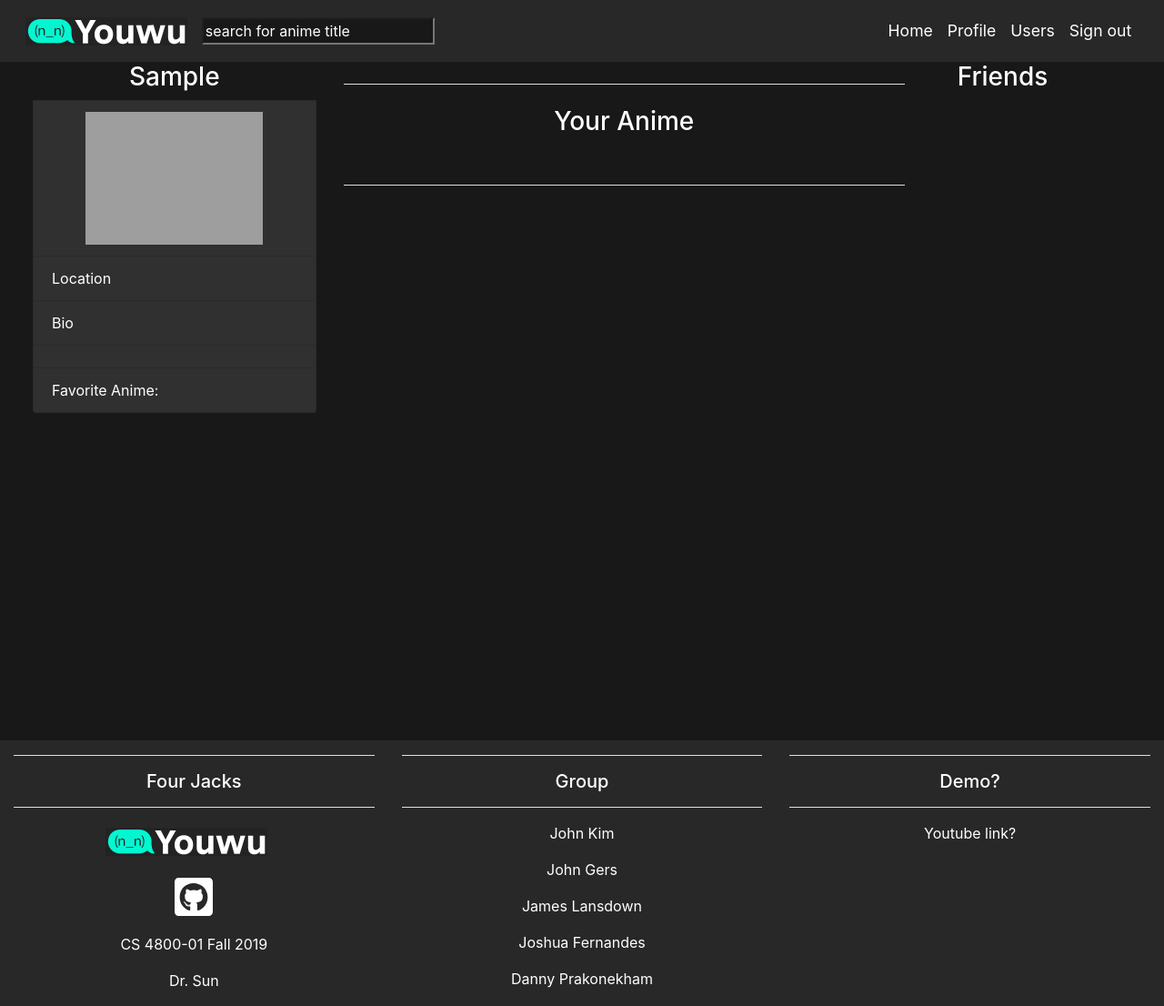
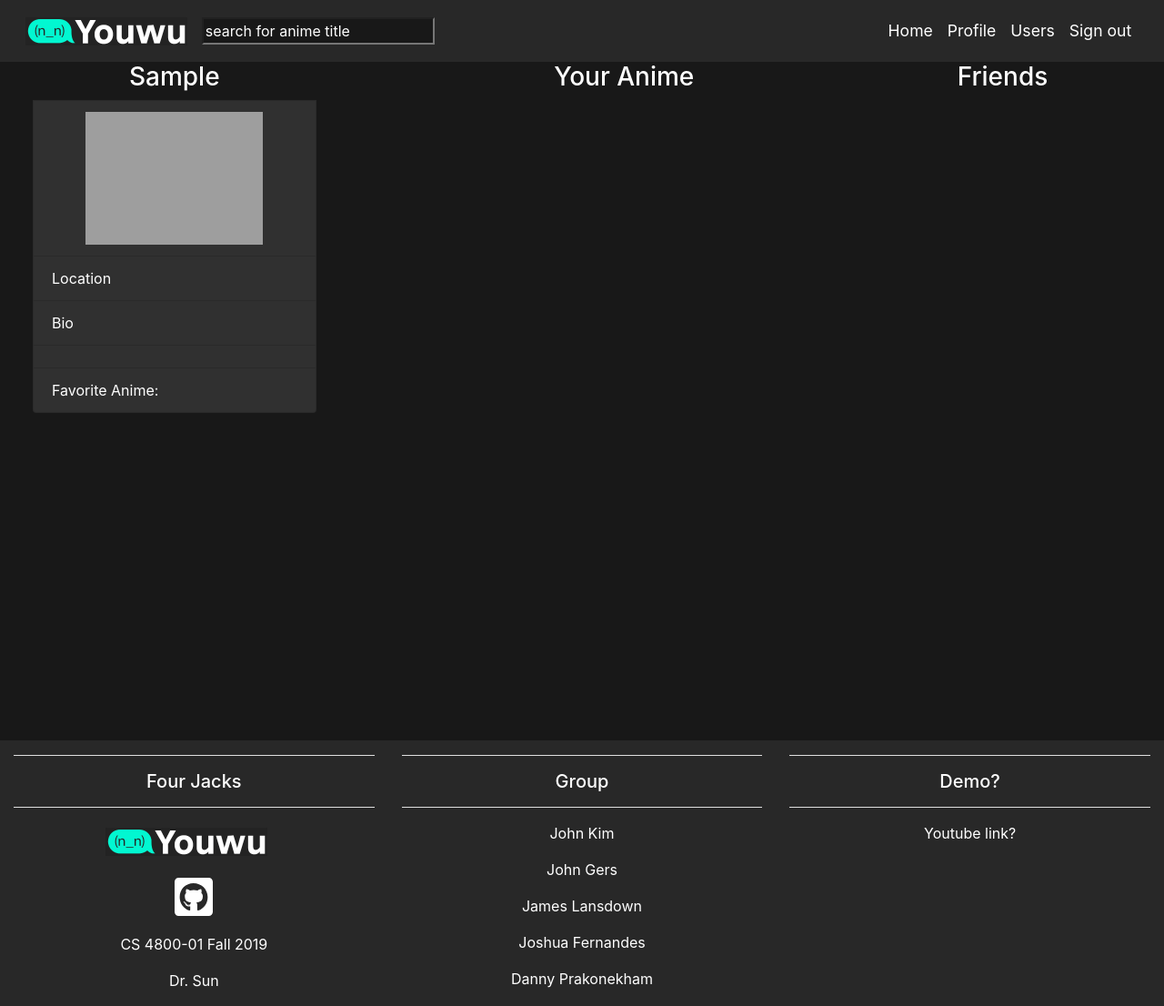
Before and after one commit to Four-Jacks/AnimeSocial, a Django app: page /profile/ in a window 1280 px wide. Shown: the whole page at 91% size. Run offline with Django 3.2, Linux system fonts and the light colour scheme; the visitor is signed in with stand-in values (Sample User, id 1); some libraries are stand-ins or nearby versions; grey boxes are pictures that could not be loaded.

Commit message:
Removed left more html

```diff
--- a/templates/profile.html
+++ b/templates/profile.html
@@ -42,7 +42,6 @@
 
 <!--- Top 5 section -->
 <div class="container-fluid padding ml-auto">
-  <hr class="my-4">
 <h3 align="center">Your Anime</h3>
    <div class="row affix" style="overflow:auto;max-height: 450px;padding-top:20px;">
       {% for anime in animes %}
@@ -56,7 +55,6 @@
       </div>
          {% endfor %}
     </div>
-<hr class="my-4">
 </div>
 <!--- End of top 5-->
 
```
